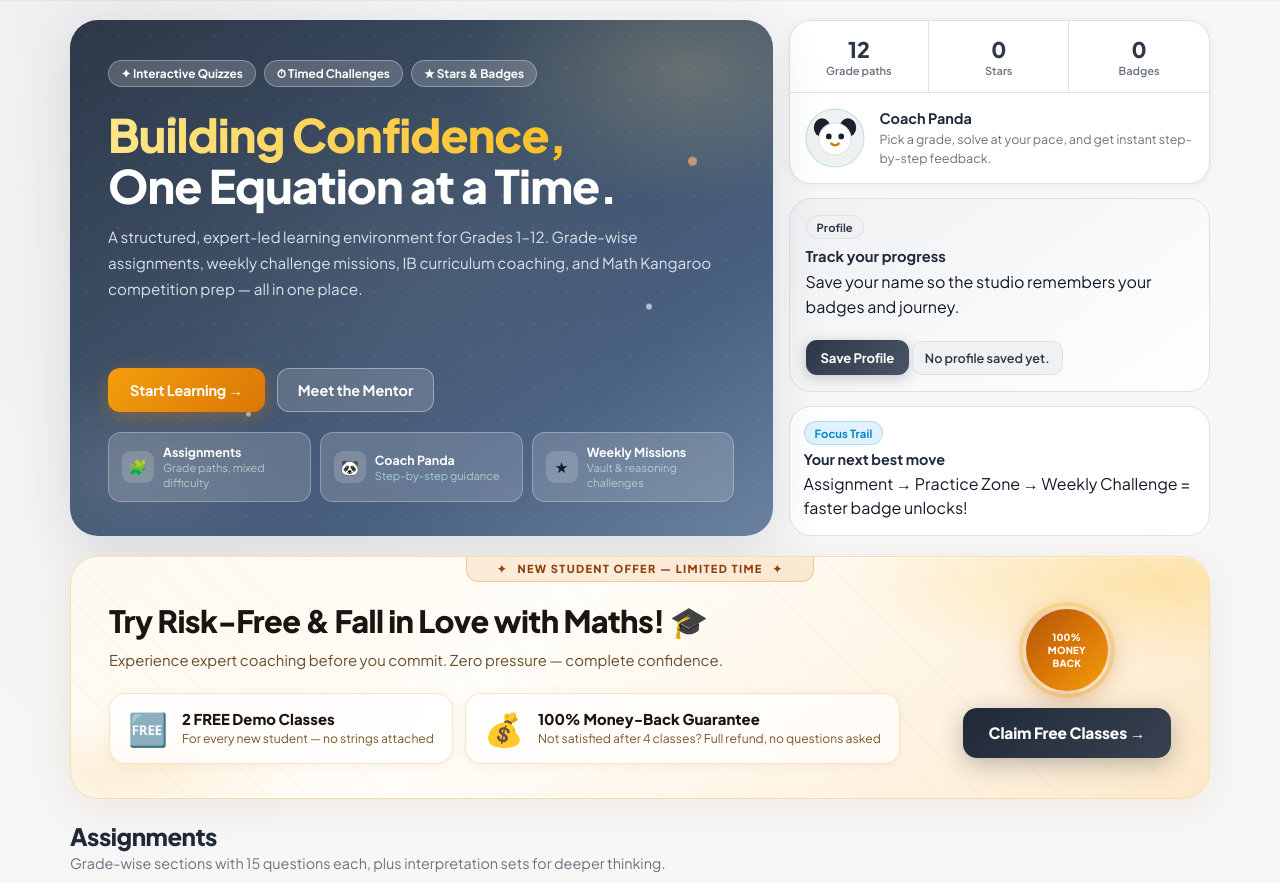
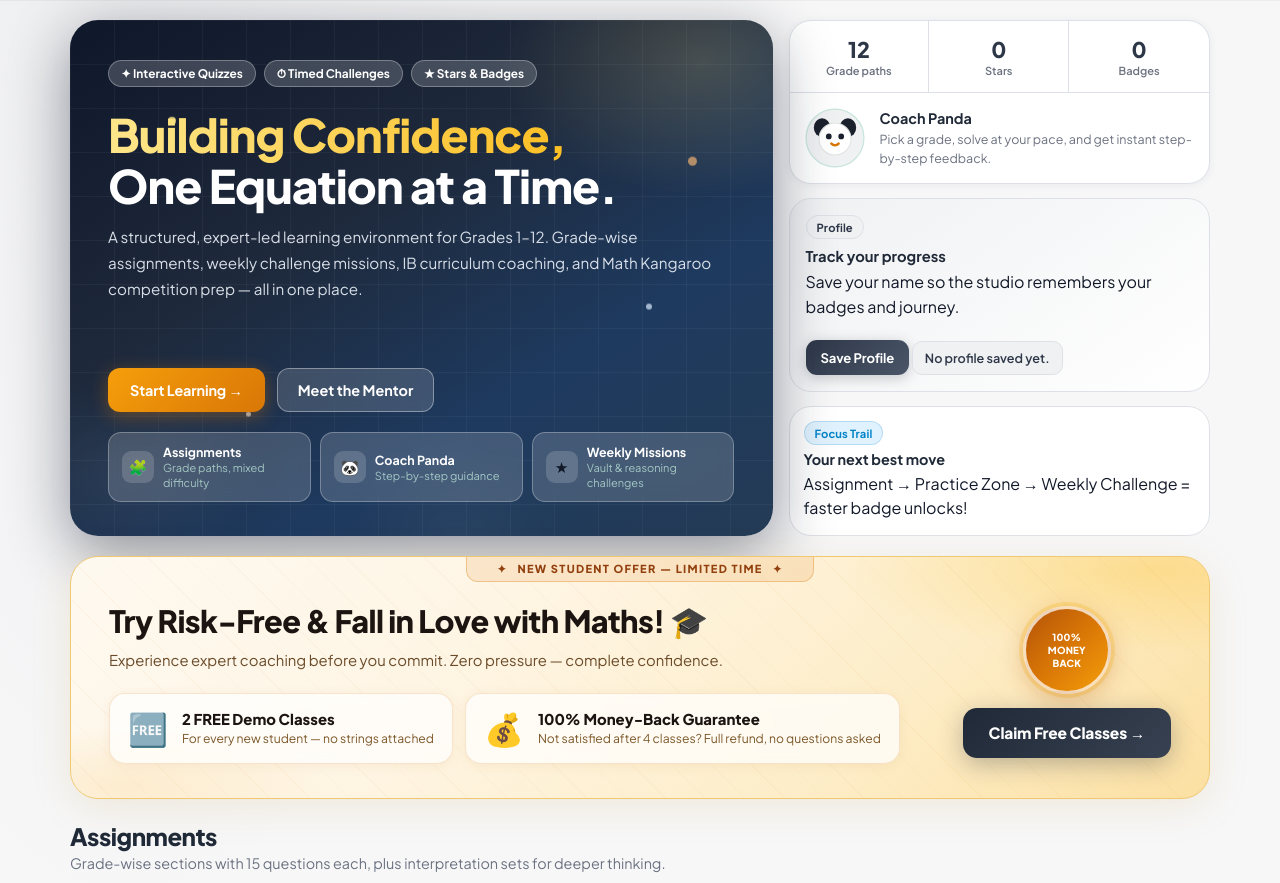
Before and after one commit to arpitapandaca-glitch/arpitapandaca-glitch.github.io, a plain HTML site: page index.html in a window 1280 px wide. Shown: the part 69-952 px from the top of the page. Drawn offline with Linux system fonts and the light colour scheme.

Commit message:
Add files via upload

```diff
--- a/index.html
+++ b/index.html
@@ -132,25 +132,27 @@ img{max-width:100%;display:block}
 }
 .hero-main{
   border-radius:var(--radius-xl);
-  background:linear-gradient(148deg,#2d3748 0%,#3d4f65 38%,#4a6080 72%,#6b82a0 100%);
+  background:linear-gradient(148deg,#0f172a 0%,#1e293b 38%,#1e3a5f 68%,#243b55 100%);
   overflow:hidden;position:relative;
   padding:40px 38px 34px;
   min-height:390px;display:flex;flex-direction:column;
-  box-shadow:var(--sh-lg);
+  box-shadow:0 16px 60px rgba(15,23,42,.45);
 }
 .hero-main::before{
   content:'';position:absolute;inset:0;
   background:
-    radial-gradient(ellipse 60% 50% at 88% 10%, rgba(253,230,138,.20) 0%,transparent 52%),
-    radial-gradient(ellipse 45% 40% at 8%  88%, rgba(220,230,245,.12) 0%,transparent 50%),
-    radial-gradient(ellipse 50% 60% at 50% 50%, rgba(255,255,255,.04) 0%,transparent 70%);
+    radial-gradient(ellipse 55% 50% at 90% 8%,  rgba(253,230,138,.18) 0%,transparent 52%),
+    radial-gradient(ellipse 40% 35% at 8%  88%,  rgba(148,163,184,.10) 0%,transparent 48%),
+    radial-gradient(ellipse 30% 40% at 55% 100%, rgba(255,255,255,.04) 0%,transparent 50%);
   pointer-events:none;
 }
-/* Subtle dot grid */
+/* Subtle grid lines — matches attachment 1 */
 .hero-main::after{
   content:'';position:absolute;inset:0;
-  background-image:radial-gradient(rgba(255,255,255,.07) 1px, transparent 1px);
-  background-size:32px 32px;
+  background-image:
+    linear-gradient(rgba(255,255,255,.04) 1px, transparent 1px),
+    linear-gradient(90deg, rgba(255,255,255,.04) 1px, transparent 1px);
+  background-size:44px 44px;
   pointer-events:none;
 }
 .hero-float{
@@ -274,20 +276,20 @@ img{max-width:100%;display:block}
 /* ── PROMO: Deep Royal Blue + Electric Amber — high contrast, distinctive ── */
 .promo-banner{
   border-radius:var(--radius-xl);
-  background:linear-gradient(135deg,#fef9f0 0%,#fffdf8 40%,#fef3e2 75%,#fde8c8 100%);
+  background:linear-gradient(135deg,#fef9f0 0%,#fef5e4 35%,#fdedc8 70%,#fce0a2 100%);
   padding:34px 38px;position:relative;overflow:hidden;
-  border:1.5px solid #f5deb0;
-  box-shadow:0 8px 40px rgba(180,120,40,.12), 0 1px 0 rgba(255,255,255,.9) inset;
-}
-/* Warm amber glow accent top-right */
+  border:1.5px solid #f0c870;
+  box-shadow:0 8px 40px rgba(200,150,40,.14);
+}
+/* Soft amber glow top-right */
 .promo-banner::before{
   content:'';position:absolute;inset:0;
   background:
-    radial-gradient(ellipse 55% 70% at 95% 10%, rgba(251,191,36,.28) 0%, transparent 50%),
-    radial-gradient(ellipse 35% 50% at 5%  90%, rgba(245,158,11,.12) 0%, transparent 45%);
+    radial-gradient(ellipse 55% 70% at 95% 5%,  rgba(251,191,36,.30) 0%, transparent 50%),
+    radial-gradient(ellipse 40% 55% at 5%  95%,  rgba(245,158,11,.12) 0%, transparent 45%);
   pointer-events:none;
 }
-/* Subtle diagonal line pattern */
+/* Subtle diagonal lines */
 .promo-banner::after{
   content:'';position:absolute;inset:0;
   background-image:repeating-linear-gradient(
@@ -303,7 +305,7 @@ img{max-width:100%;display:block}
 }
 .promo-ribbon-inner{
   background:rgba(217,119,6,.12);
-  border:1px solid rgba(217,119,6,.3);
+  border:1px solid rgba(217,119,6,.32);
   border-top:0;border-radius:0 0 12px 12px;
   padding:5px 30px;font-size:.69rem;font-weight:800;
   color:#92400e;letter-spacing:.12em;
@@ -325,15 +327,15 @@ img{max-width:100%;display:block}
 .promo-offers{display:flex;gap:12px;flex-wrap:wrap}
 .promo-offer{
   display:flex;align-items:center;gap:14px;
-  background:rgba(255,255,255,.7);
-  border:1.5px solid rgba(217,119,6,.2);
+  background:rgba(255,255,255,.72);
+  border:1.5px solid rgba(217,119,6,.18);
   border-radius:16px;padding:14px 18px;
   backdrop-filter:blur(6px);transition:.18s;
   box-shadow:0 2px 12px rgba(180,120,40,.08);
 }
 .promo-offer:hover{
   background:rgba(255,255,255,.9);
-  border-color:rgba(217,119,6,.38);
+  border-color:rgba(217,119,6,.35);
   transform:translateY(-2px);
   box-shadow:0 6px 20px rgba(180,120,40,.14);
 }
@@ -354,8 +356,8 @@ img{max-width:100%;display:block}
   width:88px;height:88px;border-radius:50%;
   background:linear-gradient(135deg,#b45309 0%,#d97706 50%,#f59e0b 100%);
   display:flex;align-items:center;justify-content:center;flex-direction:column;
-  box-shadow:0 6px 24px rgba(180,83,9,.35),0 0 0 4px rgba(251,191,36,.3);
-  border:3px solid rgba(255,255,255,.7);
+  box-shadow:0 6px 24px rgba(180,83,9,.32),0 0 0 4px rgba(251,191,36,.28);
+  border:3px solid rgba(255,255,255,.72);
 }
 .promo-badge span{
   font-size:.61rem;font-weight:900;color:#fff;
```
